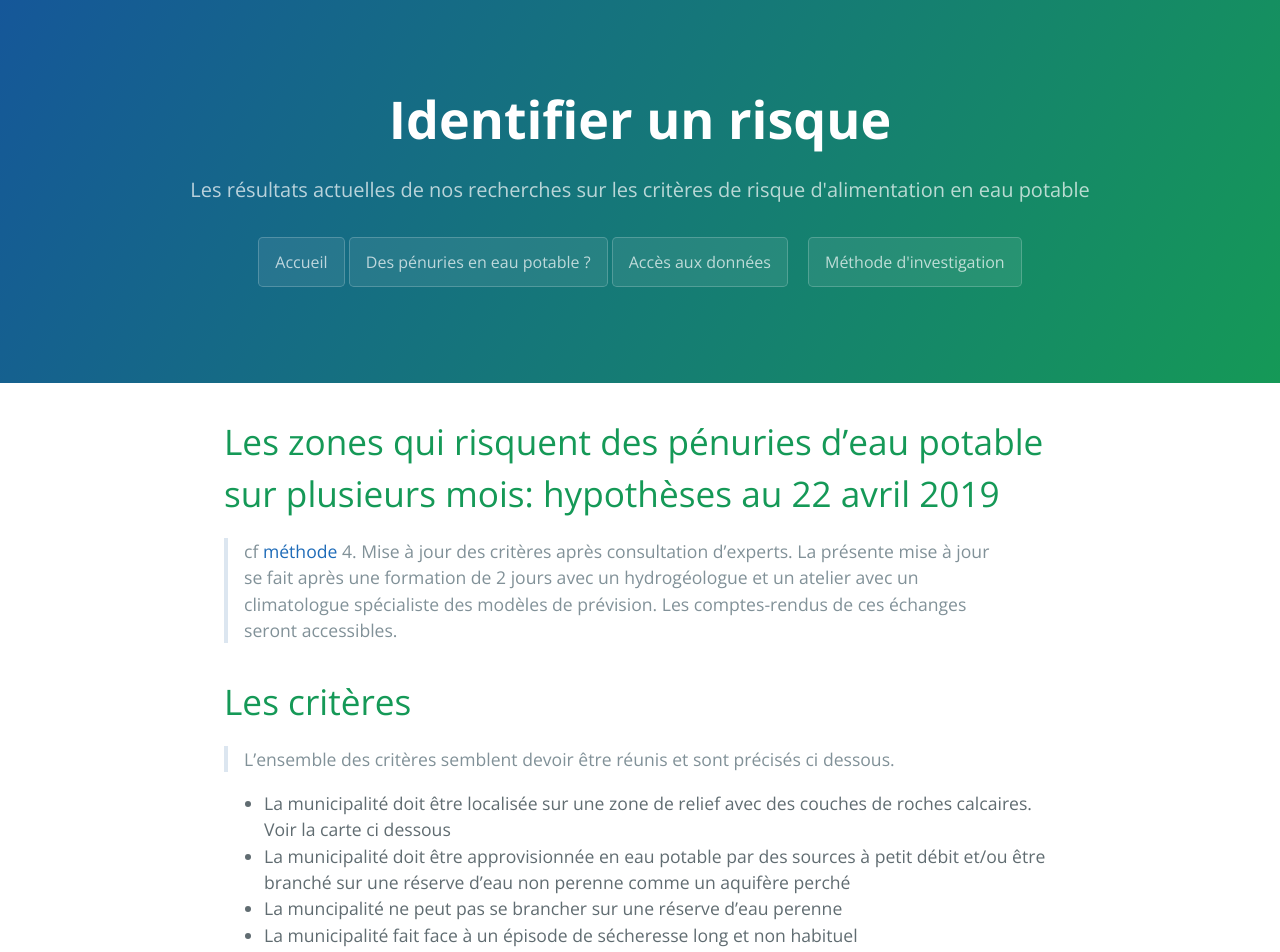
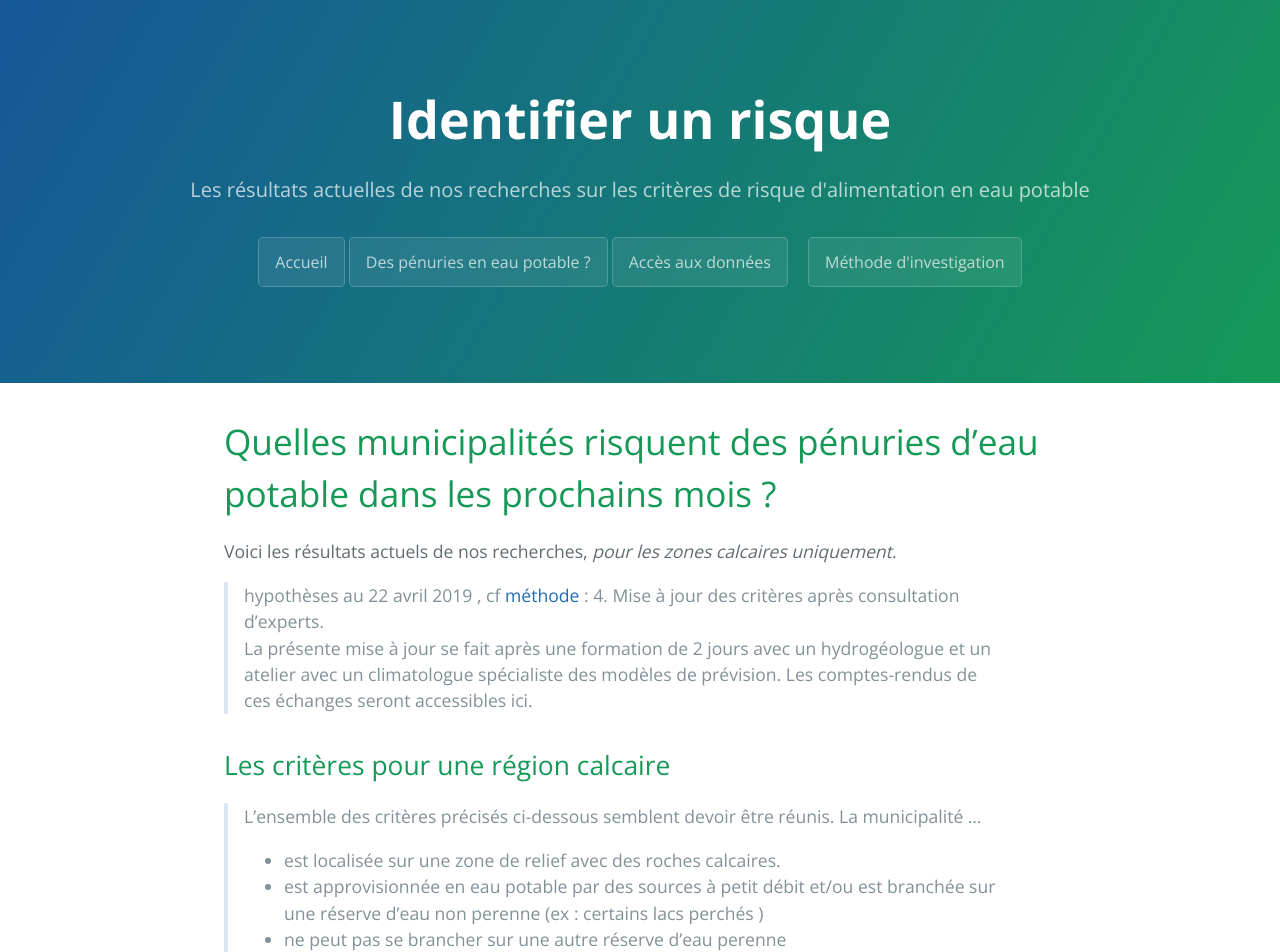
Before and after one commit to secheresses/Ancien-site, a Jekyll site: the page built from pages/identifier-risque.md, in a window 1280 px wide and 1400 px high. Shown: the top 952 px of the window. Built offline with Jekyll 4.4.1, drawn with Linux system fonts in a browser that asks for light colours; some of the changed text lies outside the part shown.

Commit message:
Update identifier-risque.md

```diff
--- a/pages/identifier-risque.md
+++ b/pages/identifier-risque.md
@@ -5,32 +5,30 @@ description: Les résultats actuelles de nos recherches sur les critères de ris
 permalink: /identifier-risque
 ---
 
-# Les zones qui risquent des pénuries d'eau potable sur plusieurs mois: hypothèses au 22 avril 2019
+# Quelles municipalités risquent des pénuries d'eau potable dans les prochains mois ?
+Voici les résultats actuels de nos recherches, *pour les zones calcaires uniquement*.
+> hypothèses au 22 avril 2019 ,  cf [méthode](../methode) : 4. Mise à jour des critères après consultation d'experts.
+> La présente mise à jour se fait après une formation de 2 jours avec un hydrogéologue et un atelier avec un climatologue spécialiste des modèles de prévision. Les comptes-rendus de ces échanges seront accessibles ici.
 
-> cf [méthode](../methode) 4. Mise à jour des critères après consultation d'experts. La présente mise à jour se fait après une formation de 2 jours avec un hydrogéologue et un atelier avec un climatologue spécialiste des modèles de prévision. Les comptes-rendus de ces échanges seront accessibles.
+## Les critères pour une région calcaire
+> L'ensemble des critères précisés ci-dessous semblent devoir être réunis.
+La municipalité ...
+* est localisée sur une zone de relief avec des roches calcaires.
+* est approvisionnée en eau potable par des sources à petit débit et/ou est branchée sur une réserve d'eau non perenne (ex : certains lacs perchés )
+* ne peut pas se brancher sur une autre réserve d'eau perenne
+* fait face à un épisode de sécheresse long et inhabituel
 
-Les critères
-===
+**La municipalité est localisée sur une zone de relief avec des roches calcaires**
 
-> L'ensemble des critères semblent devoir être réunis et sont précisés ci dessous.
+*Grands ensembles calcaires à relief : en violet ci dessous. En hydrogéologie elles sont nommées: "formations karstiques plissées"*.
 
-* La municipalité doit être localisée sur une zone de relief avec des couches de roches calcaires. Voir la carte ci dessous
-* La municipalité doit être approvisionnée en eau potable par des sources à petit débit et/ou être branché sur une réserve d'eau non perenne comme un aquifère perché
-* La muncipalité ne peut pas se brancher sur une réserve d'eau perenne
-* La municipalité fait face à un épisode de sécheresse long et non habituel
-
-**La municipalité doit être localisée sur une zone avec des formations karstiques plissées.
-
-[Hydro](https://framapic.org/xew0XCOi6CGb/EytR2G0aYmA8)
-
-*Grands ensembles calcaires à relief : en violet ci dessus. En hydrogéologie elles sont nommées: "formations karstiques plissées"*.
+![Hydro](https://framapic.org/xew0XCOi6CGb/EytR2G0aYmA8)
 
 Pour approfondir lire [les notes de la formation avec l'hydrogéologue](../hydrogeologie-penuries-explorations)
 
 [Jeux de données](../donnees):
 * la carte géologique de France au 1/1 000 000
 * la couche "formations karstiques" de la *BDlisa*
-</div>
 
 
 **La municipalité doit être approvisionnée en eau potable par des sources à petit débit et/ou être branché sur une réserve d'eau non perenne comme un aquifère perché**
```
